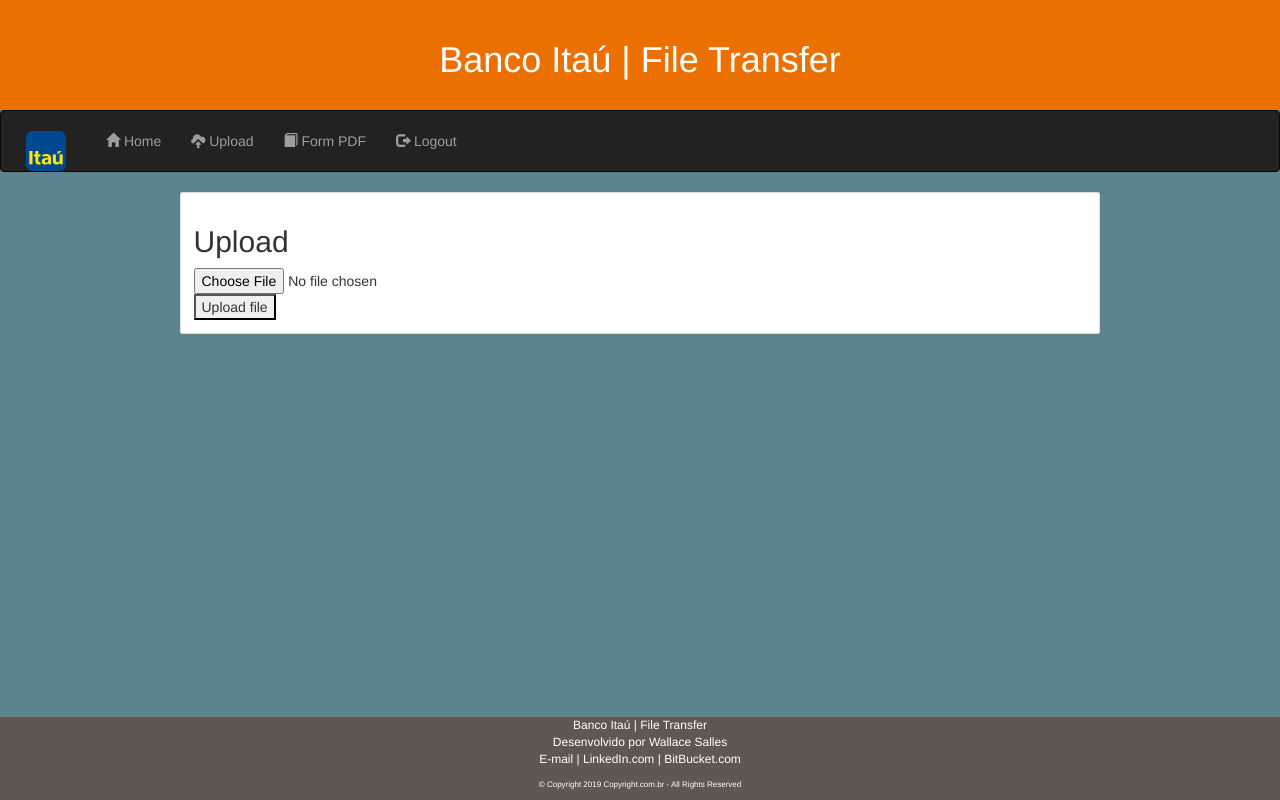
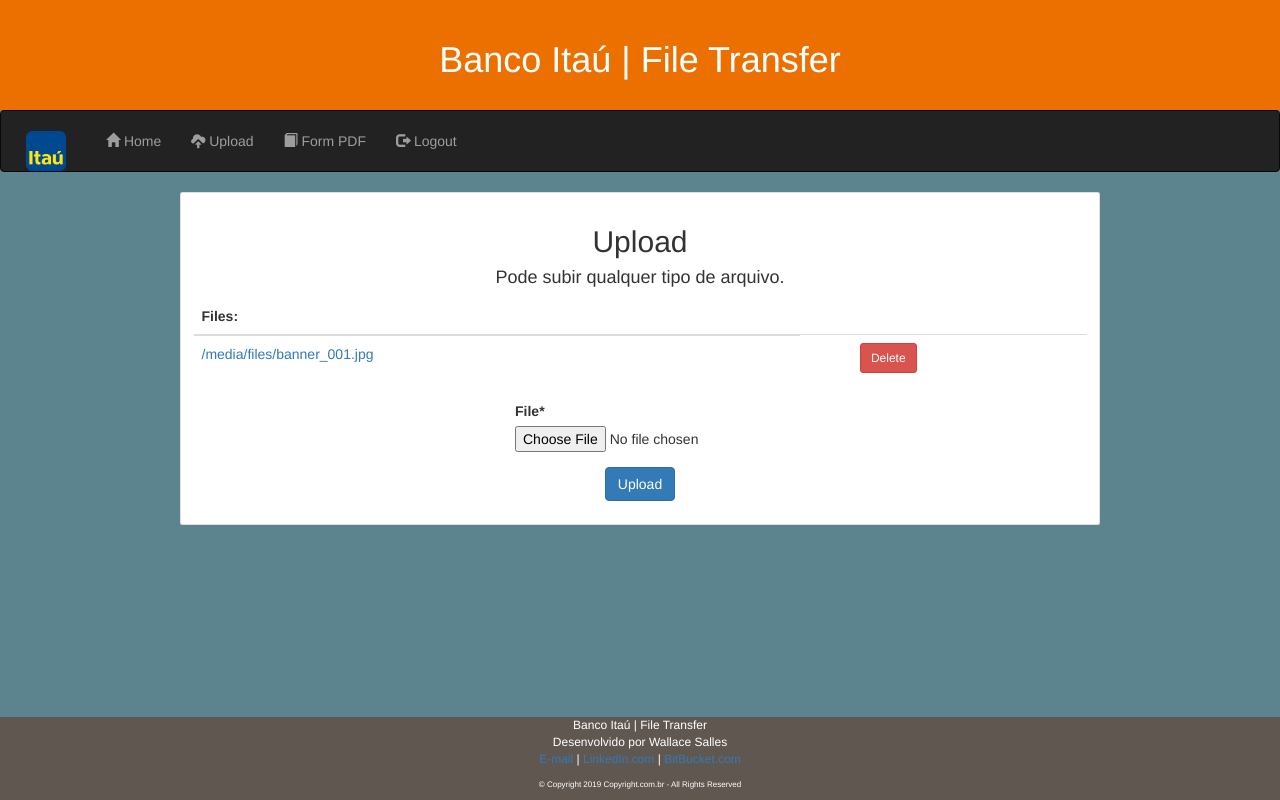
Before and after one commit to wsalles/django-file-transfer, a Django app: page /upload/ in a window 1280 px wide. Run offline with Django 3.2, Linux system fonts and the light colour scheme; a user stored in the database is signed in; data comes from the database, SQL or seed files in the repository; both versions use the stored data as it was after the commit; some libraries are stand-ins or nearby versions.

Commit message:
Criacao da página URL para subir qualquer tipo de arquivo

```diff
--- a/core/forms.py
+++ b/core/forms.py
@@ -1,9 +1,15 @@
 from django import forms
 
-from .models import Book
+from .models import Book, UploadFiles
 
 
 class BookForm(forms.ModelForm):
     class Meta:
         model = Book
         fields = ('title', 'author', 'pdf', 'cover')
+
+
+class UploadForm(forms.ModelForm):
+    class Meta:
+        model = UploadFiles
+        fields = ('file',)
--- a/core/models.py
+++ b/core/models.py
@@ -16,3 +16,14 @@ class Book(models.Model):
         self.pdf.delete()
         self.cover.delete()
         super().delete(*args, **kwargs)
+
+
+class UploadFiles(models.Model):
+    file = models.FileField(upload_to='files/')
+
+    def __str__(self):
+        return self.file
+
+    def delete(self, *args, **kwargs):
+        self.file.delete()
+        super().delete(*args, **kwargs)
--- a/core/views.py
+++ b/core/views.py
@@ -7,8 +7,8 @@ from django.urls import reverse_lazy
 from django.views.decorators.csrf import csrf_protect
 from django.views.generic import TemplateView, ListView, CreateView
 
-from .forms import BookForm
-from .models import Book
+from .forms import BookForm, UploadForm
+from .models import Book, UploadFiles
 
 
 @login_required(login_url='/login/')
@@ -41,13 +41,19 @@ class Home(TemplateView):
 
 @login_required(login_url='/login/')
 def upload(request):
-    context = {}
     if request.method == 'POST':
-        uploaded_file = request.FILES['document']
-        fs = FileSystemStorage()
-        name = fs.save(uploaded_file.name, uploaded_file)
-        context['url'] = fs.url(name)
-    return render(request, 'upload.html', context)
+        form = UploadForm(request.POST, request.FILES)
+        if form.is_valid():
+            form.save()
+            return redirect('upload')
+    else:
+        form = UploadForm()
+
+    uploads = UploadFiles.objects.all()
+    return render(request, 'upload.html', {
+        'uploads': uploads,
+        'form': form
+    })
 
 
 @login_required(login_url='/login/')
@@ -78,3 +84,11 @@ def delete_book(request, pk):
         book = Book.objects.get(pk=pk)
         book.delete()
     return redirect('book_list')
+
+
+@login_required(login_url='/login/')
+def delete_files(request, pk):
+    if request.method == 'POST':
+        uploads = UploadFiles.objects.get(pk=pk)
+        uploads.delete()
+    return redirect('upload')
--- a/fileTransfer/templates/base.html
+++ b/fileTransfer/templates/base.html
@@ -23,9 +23,6 @@
         bottom: 0;
         width: 100%;
         text-align: center;
-    }
-    a {
-        color: white;
     }
 </style>
 <div class="cabecalho text-center">
--- a/fileTransfer/templates/upload.html
+++ b/fileTransfer/templates/upload.html
@@ -1,13 +1,48 @@
 {% extends 'base.html' %}
 
+{% load crispy_forms_tags %}
+
 {% block content %}
-  <h2>Upload</h2>
-  <form method="post" enctype="multipart/form-data">
+
+
+  {% block content_header %}
+    <h2 align="center">Upload</h2>
+    <h4 align="center">
+      Pode subir qualquer tipo de arquivo.
+      <br>
+    </h4>
+  {% endblock %}
+<table class="table mb-0">
+    <thead>
+      <tr>
+        <th>Files:</th>
+      </tr>
+    </thead>
+    <tbody>
+      {% for upload in uploads %}
+        <tr>
+          <td>
+            <a href="{{ upload.file.url }}" target="_blank">{{ upload.file.url }}</a>
+          </td>
+          <td>
+          </td>
+          <td>
+            <form method="post" action="{% url 'delete_files' upload.pk %}">
+              {% csrf_token %}
+              <button type="submit" class="btn btn-danger btn-sm">Delete</button>
+            </form>
+          </td>
+        </tr>
+      {% endfor %}
+    </tbody>
+  </table>
+
+<br>
+<form method="post" enctype="multipart/form-data" style="margin:0 auto; width:250px;">
     {% csrf_token %}
-    <input type="file" name="document">
-    <button type="submit">Upload file</button>
-  </form>
-  {% if url %}
-    <p>Uploaded file: <a href="{{ url }}">{{ url }}</a></p>
-  {% endif %}
+    {{ form|crispy }}
+    <p align="center">
+      <button type="submit" class="btn btn-primary">Upload</button>
+    </p>
+</form>
 {% endblock %}
--- a/fileTransfer/templates/upload_book.html
+++ b/fileTransfer/templates/upload_book.html
@@ -3,10 +3,12 @@
 {% load crispy_forms_tags %}
 
 {% block content %}
-  <h2>Upload book</h2>
+  <h2 align="center">Form PDF</h2>
   <form method="post" enctype="multipart/form-data">
     {% csrf_token %}
     {{ form|crispy }}
-    <button type="submit" class="btn btn-primary">Upload book</button>
+    <p align="center">
+      <button type="submit" class="btn btn-primary">Upload</button>
+    </p>
   </form>
 {% endblock %}
--- a/fileTransfer/urls.py
+++ b/fileTransfer/urls.py
@@ -27,6 +27,7 @@ urlpatterns = [
     path('logout/', views.logout_user, name='logout'),
     path('', views.Home.as_view(), name='home'),
     path('upload/', views.upload, name='upload'),
+    path('upload/<int:pk>/', views.delete_files, name='delete_files'),
     path('books/', views.book_list, name='book_list'),
     path('books/upload/', views.upload_book, name='upload_book'),
     path('books/<int:pk>/', views.delete_book, name='delete_book')
```
Also changed, not shown: fileTransfer/templates/book_list.html (+9 -4 lines), db.sqlite3.
